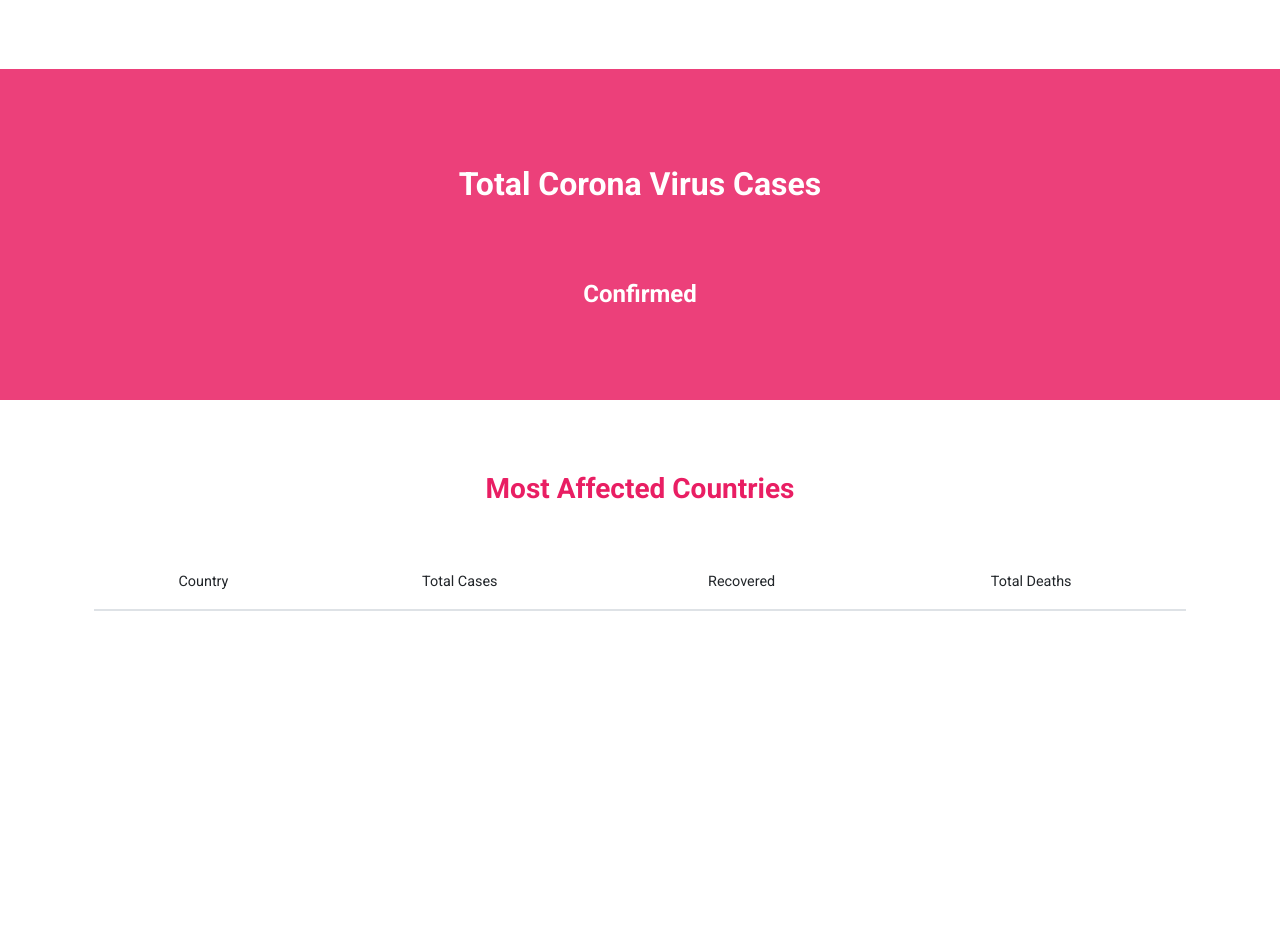
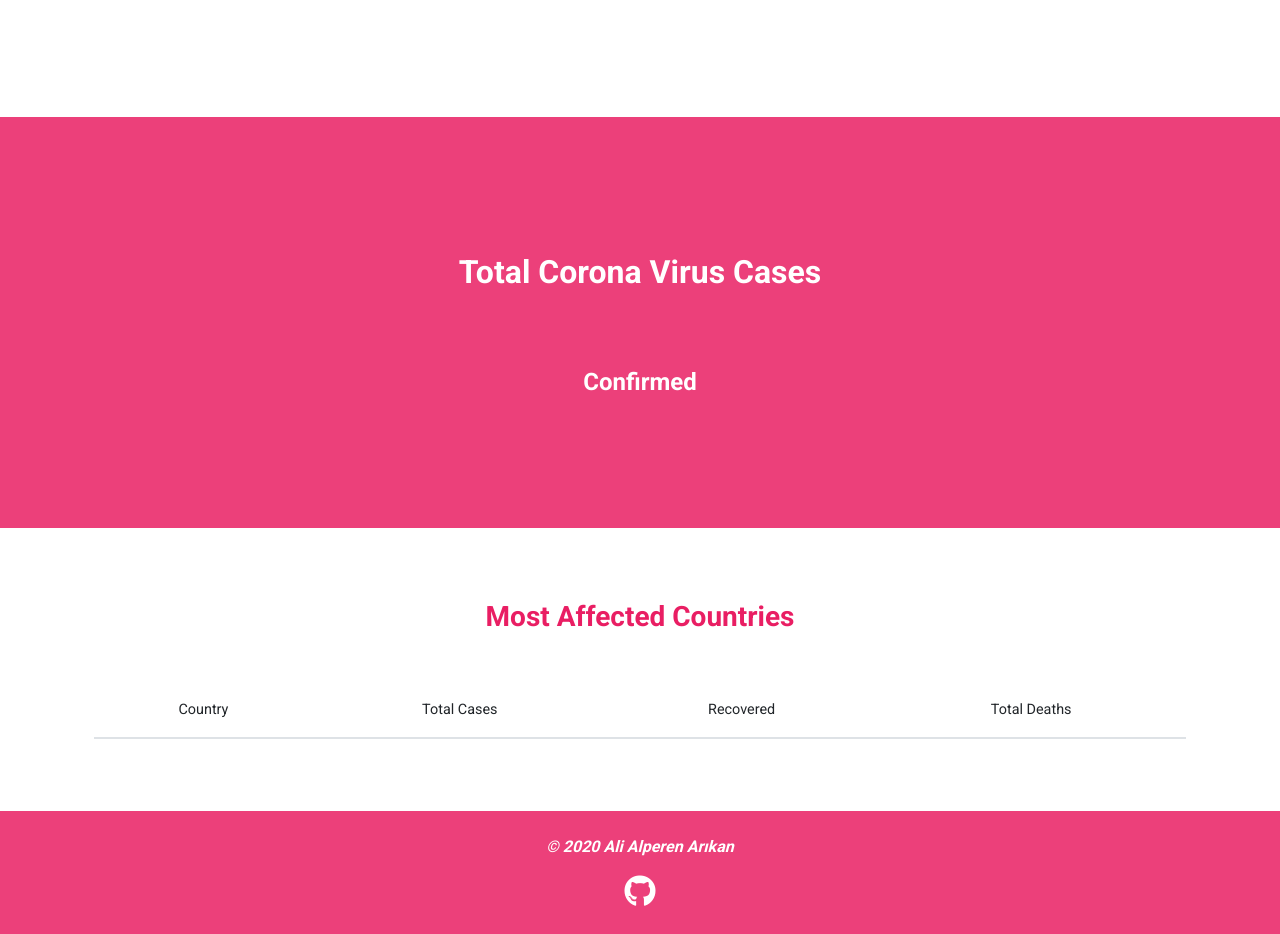
Before and after one commit to alperenArikan/Covid-19-Tracker, a plain HTML site: page index.html in a window 1280 px wide. Shown: the part 434-1368 px from the top of the page. Before the commit the page ends 1117 px from the top, so only its background shows below. Drawn offline with nearby package versions, Linux system fonts and the light colour scheme; no server answers.

Commit message:
Add files via upload
footer added-some sizing

```diff
--- a/app.js
+++ b/app.js
@@ -33,7 +33,7 @@ function getTableStatistics(){
 
             countryStatisticsTable.innerHTML += `
             <tr>
-                <th scope="row" class="text-muted"><img src="${flag}"/>  (${country})</th>
+                <th  scope="row" class=" text-left text-muted"><img src="${flag}"/>  (${country})</th>
                 <td>${totalCases}</td>
                 <td>${recovered}</td>
                 <td>${deaths}</td>
--- a/index.html
+++ b/index.html
@@ -36,7 +36,7 @@
       <header class="container-fluid p-4">
           <div class="row d-flex justify-content-center">
               <div class="col-md-8 p-4 text-center">
-                <h1 class="pink-text font-weight-bold p-5">Covid-19 Statistics</h1>
+                <h1 class="pink-text font-weight-bold py-5">Covid-19 Statistics</h1>
                 <h2>Search Countries</h2>
                 <form id="countrySearchForm" class="form-inline input-group md-form form-md form-2 pl-0">
                     <input id="searchedCountry" class="form-control my-0 py-1 " type="text" placeholder="Search Country">
@@ -48,7 +48,7 @@
                 </form>
           </div>
 
-          <div class="row  d-flex justify-content-center">
+          <div class="row  d-flex justify-content-center mb-5">
               <div class="col-sm-9 col-md-11 d-flex justify-content-center">
                   <div class="row d-flex justify-content-center" id="countryStatisticCol">
 
@@ -58,9 +58,9 @@
 
       </header>
       <main>
-        <div id="totalCaseSection" class="container-fluid p-4 pink lighten-1 my-5">
+        <div id="totalCaseSection" class="container-fluid px-4 py-5 pink lighten-1 my-5">
           <div class="row d-flex justify-content-center  py-5 ">
-            <div class="col-md-8 d-flex justify-content-center flex-column align-items-center">
+            <div class="col-md-8 d-flex justify-content-center flex-column align-items-center py-3">
               <h2 class="white-text font-weight-bold my-4">Total Corona Virus Cases</h2>
               <h5 id="total-cases-worldwide" class="white-text font-weight-bold my-4"></h5>
               <p id="total-cases-worldwide-confirmed" class="text-white font-weight-bold">Confirmed</p>
@@ -84,6 +84,19 @@
             </tbody>
           </table>
       </main>
+
+      <footer>
+        <div class="container-fluid pink lighten-1 p-4">
+          <div class="row d-flex justify-content-center">
+            <div class="d-flex flex-column align-items-center">
+              <p class="white-text font-italic font-weight-bold">
+                © 2020 Ali Alperen Arıkan
+              </p>
+              <a href="https://github.com/hypnotizedd" target="_blank"><i class=" white-text fab fa-github fa-2x"></i></a>
+            </div>
+          </div>
+        </div>
+      </footer>
 
 
 
--- a/style.css
+++ b/style.css
@@ -21,6 +21,7 @@ th img{
 }
 
 
+
 @media(max-width :768px){
     html{
         font-size: 11px;
```
